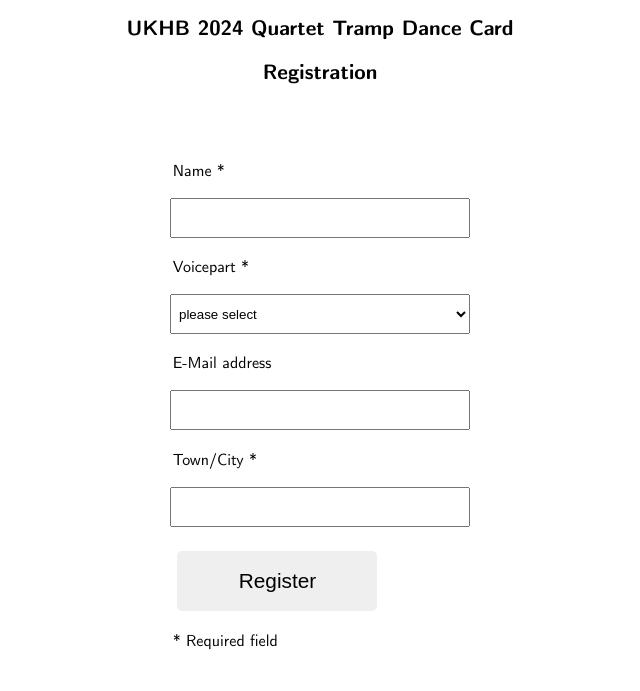
After one commit to djfun/dancecards, a Flask app: page /register in a window 1280 px wide. The commit adds this page. Shown: the top 691 px of the page, without its empty margins (320-960 px from the left). Run offline with Flask 3, Linux system fonts and the light colour scheme.

Commit message:
add register page
This can be used for ad-hoc or small events, where you don't know beforehand
who will participate.

Signed-off-by: Martin Kaistra <admin@djfun.de>

```diff
--- a/dancecards.py
+++ b/dancecards.py
@@ -6,6 +6,7 @@ from flask_socketio import SocketIO, emit, join_room
 from werkzeug.utils import secure_filename
 from PIL import Image, ImageOps
 import time
+import random, string
 from jinja2 import Environment, FileSystemLoader
 from config import *
 
@@ -39,6 +40,8 @@ def get_db():
     db = g._database = sqlite3.connect(DATABASE)
   return db
 
+def random_generator(size=6, chars=string.ascii_lowercase + string.digits):
+  return ''.join(random.SystemRandom().choice(string.ascii_lowercase + string.digits) for _ in range(size))
 
 @app.teardown_appcontext
 def close_connection(exception):
@@ -122,6 +125,52 @@ def renderList(singers, voicepart, cursinger):
 @app.route('/')
 def root():
   return f'''<!DOCTYPE html><html lang=\"en\"><head><meta charset=\"utf-8\"><title>{RALLYWYEAR}</title></head><body>Harmony is for everyone!</body></html>'''
+
+@app.route('/register', methods=['GET', 'POST'])
+def register():
+  formMsg = ""
+  name = ""
+  email = ""
+  location = ""
+  voicepart = ""
+  code = ""
+  parts = ['tenor', 'lead', 'baritone', 'bass']
+  cur = get_db().cursor()
+
+  if request.method == 'POST':
+    name = request.form.get('name')
+    email = request.form.get('email')
+    location = request.form.get('location')
+    voicepart = request.form.get('voicepart')
+
+    if name and location and (voicepart in parts):
+      code = random_generator(size=8)
+      photo = name.replace(' ', '_').lower() + code
+      cur.execute("""INSERT into singers(partnum,
+                                         prefname,
+                                         name,
+                                         email,
+                                         code,
+                                         voicepart,
+                                         phone,
+                                         photo,
+                                         location)
+                          values (?, ?, ?, ?, ?, ?, ?, ?, ?)""",
+                  (0, name, name, email, code, voicepart,
+                   "", photo, location))
+      get_db().commit()
+    else:
+      formMsg = "Please fill all required fields."
+
+  return render_template('register.html',
+                         TITLE=TITLE,
+                         RALLYSITE=RALLYSITE,
+                         name=name,
+                         email=email,
+                         location=location,
+                         voicepart=voicepart,
+                         code=code,
+                         formMsg=formMsg)
 
 @app.route('/selfserve/<code>', methods=['GET', 'POST'])
 def selfService(code):
--- a/import.py
+++ b/import.py
@@ -24,7 +24,7 @@ cur = db.cursor()
 
 cur.execute('''CREATE TABLE "singers" (
   "id"  INTEGER PRIMARY KEY AUTOINCREMENT,
-  "partnum" INTEGER NOT NULL UNIQUE,
+  "partnum" INTEGER NOT NULL,
   "prefname"  TEXT NOT NULL,
   "name"  TEXT NOT NULL,
   "location"  TEXT NOT NULL DEFAULT '',
--- a/static/style.css
+++ b/static/style.css
@@ -255,6 +255,24 @@ div#infos {
   display: none;
   height: 1em; /* 3em */
 }
+div.register {
+  display: flex;
+  flex-direction: column;
+  align-items: center;
+}
+.register label {
+  margin: 1.2em 1em 0 1em !important;
+}
+.register input, .register select {
+  min-width: 300px;
+  height: 3em;
+  margin: 1.2em 1em 0 1em;
+  padding: 4px;
+  box-sizing: border-box;
+}
+.register .note {
+  margin: 1.2em 1em 0 1em;
+}
 div.infobox {
   text-align: center;
   transition: opacity 3s;
--- /dev/null
+++ b/templates/register.html
@@ -0,0 +1,37 @@
+<!DOCTYPE html><html>
+<head>
+  <title>{{ TITLE }}</title>
+  <meta name="viewport" content="width=device-width, maximum-scale=1.0" />
+  <meta charset="utf-8">
+  <link rel="stylesheet" type="text/css" href="{{ RALLYSITE }}/static/style.css" />
+</head>
+<body>
+  <h1><a onClick="window.location.reload()">{{ TITLE }}</a></h1>
+  <h1>Registration</h1>
+  <div class="popup register">
+{% if not code %}
+  <form method="post" enctype="multipart/form-data" name="registration-form">
+  <label for="reg-name">Name *</label>
+  <input id="reg-name" name="name" type="text" value="{{ name }}" required>
+  <label for="reg-voicepart">Voicepart *</label>
+  <select id="reg-voicepart" name="voicepart" required>
+    <option value="">please select</option>
+    <option value="tenor" {%- if voicepart == "tenor" %}selected{% endif %}>Tenor</option>
+    <option value="lead" {%- if voicepart == "lead" %}selected{% endif %}>Lead</option>
+    <option value="baritone" {%- if voicepart == "baritone" %}selected{% endif %}>Baritone</option>
+    <option value="bass" {%- if voicepart == "bass" %}selected{% endif %}>Bass</option>
+  </select>
+  <label for="reg-email">E-Mail address</label>
+  <input id="reg-email" name="email" type="text" value="{{ email }}">
+  <label for="reg-location">Town/City *</label>
+  <input id="reg-location" name="location" type="text" value="{{ location }}" required>
+  <button id="reg-submit" type="submit" value="Register">Register</button>
+  <div class="note">* Required field</div>
+  <span class="alert">{{ formMsg }}</span>
+  </form>
+{% else %}
+<p>Thanks for registering, {{ name }}!<br />You can find your personal dancecard at <a href="{{ RALLYSITE }}/card/{{ code }}">{{ RALLYSITE }}/card/{{ code }}</a>. Consider adding this as a bookmark, so you don't lose it.</p>
+{% endif %}
+</div>
+</body>
+</html>
```
